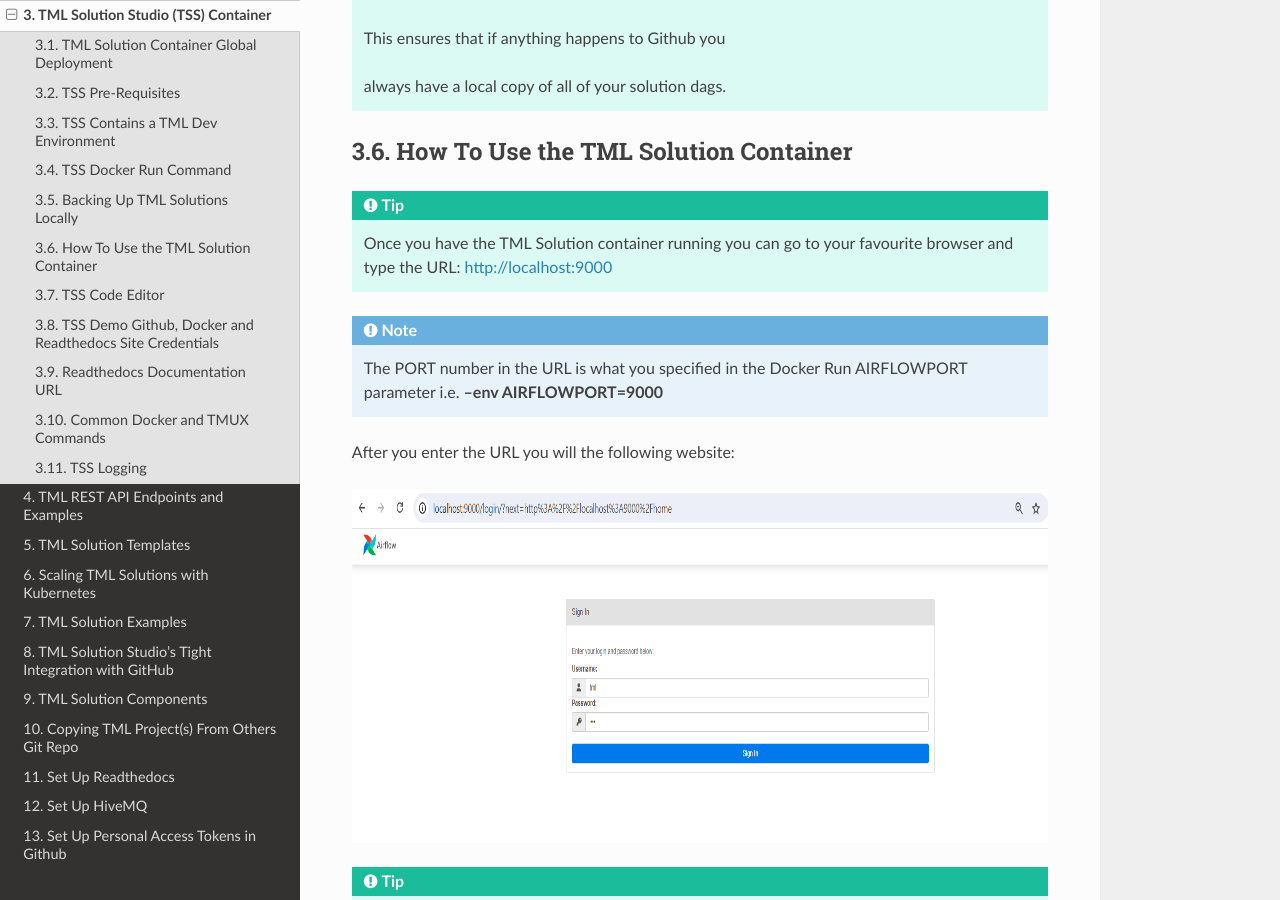
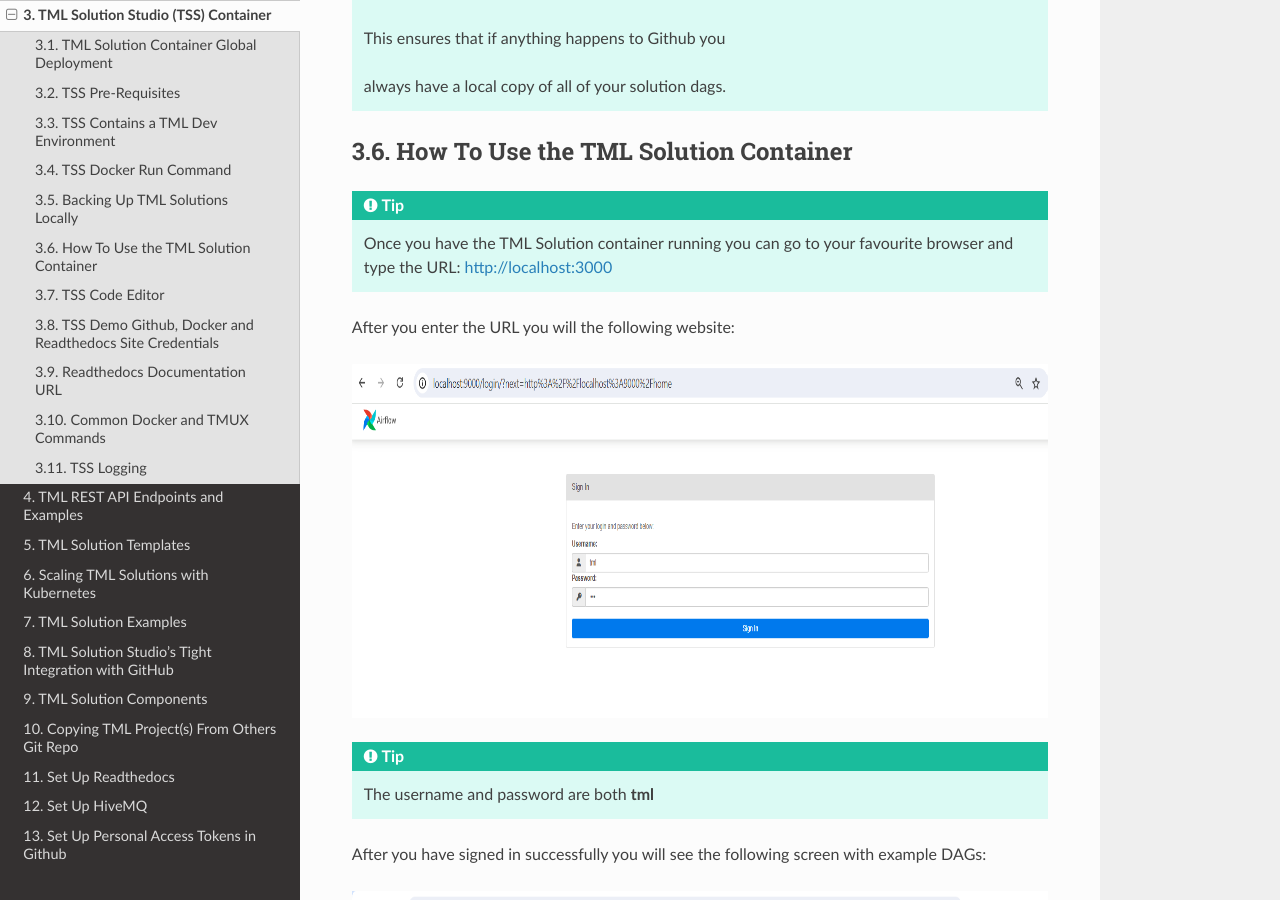
Before and after one commit to smaurice101/readthedocs, a Sphinx documentation site: the page built from docs/source/docker.rst, in a window 1280 px wide and 900 px high, scrolled down 5915 px. Built offline with Sphinx 7.4.7 and the Read the Docs theme 3.1.0, drawn with Linux system fonts in a browser that asks for light colours; pages that are not in the unit, such as notebooks, are missing from menus; some of the changed text lies outside the part shown.

Commit message:
Update docker.rst

```diff
--- a/docs/source/docker.rst
+++ b/docs/source/docker.rst
@@ -163,7 +163,7 @@ TSS Docker Run Command
 
        solution studio from your browser.
 
-       For sample, enter: http://localhost:9000/
+       For sample, enter: http://localhost:3000/
 
        You will be asked for a
 
@@ -283,11 +283,8 @@ How To Use the TML Solution Container
 -------------------------
 
 .. tip::
-   Once you have the TML Solution container running you can go to your favourite browser and type the URL: http://localhost:9000
+   Once you have the TML Solution container running you can go to your favourite browser and type the URL: http://localhost:3000
 
-.. note::
-
-   The PORT number in the URL is what you specified in the Docker Run AIRFLOWPORT parameter i.e. **--env AIRFLOWPORT=9000**
 
 After you enter the URL you will the following website:
 
```
